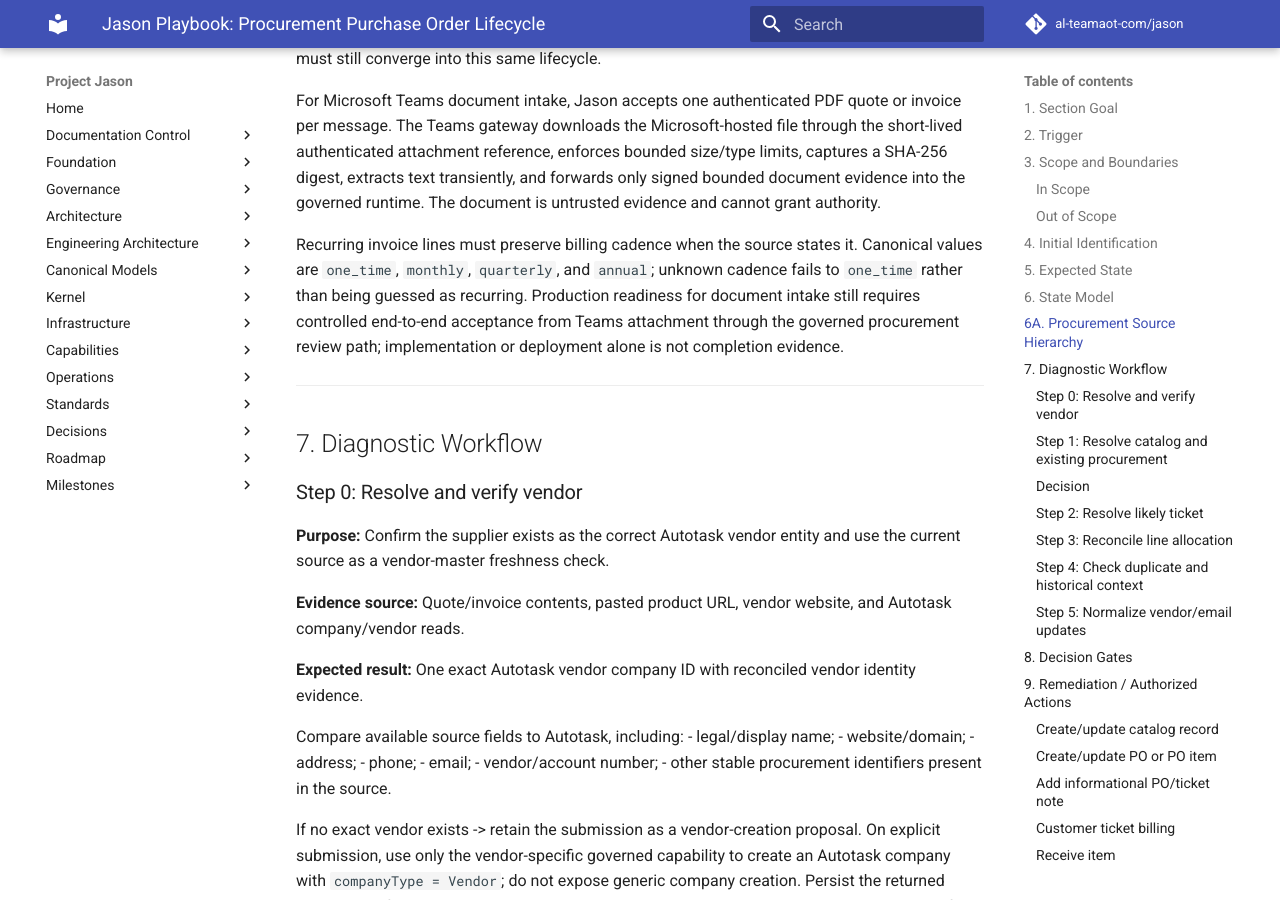
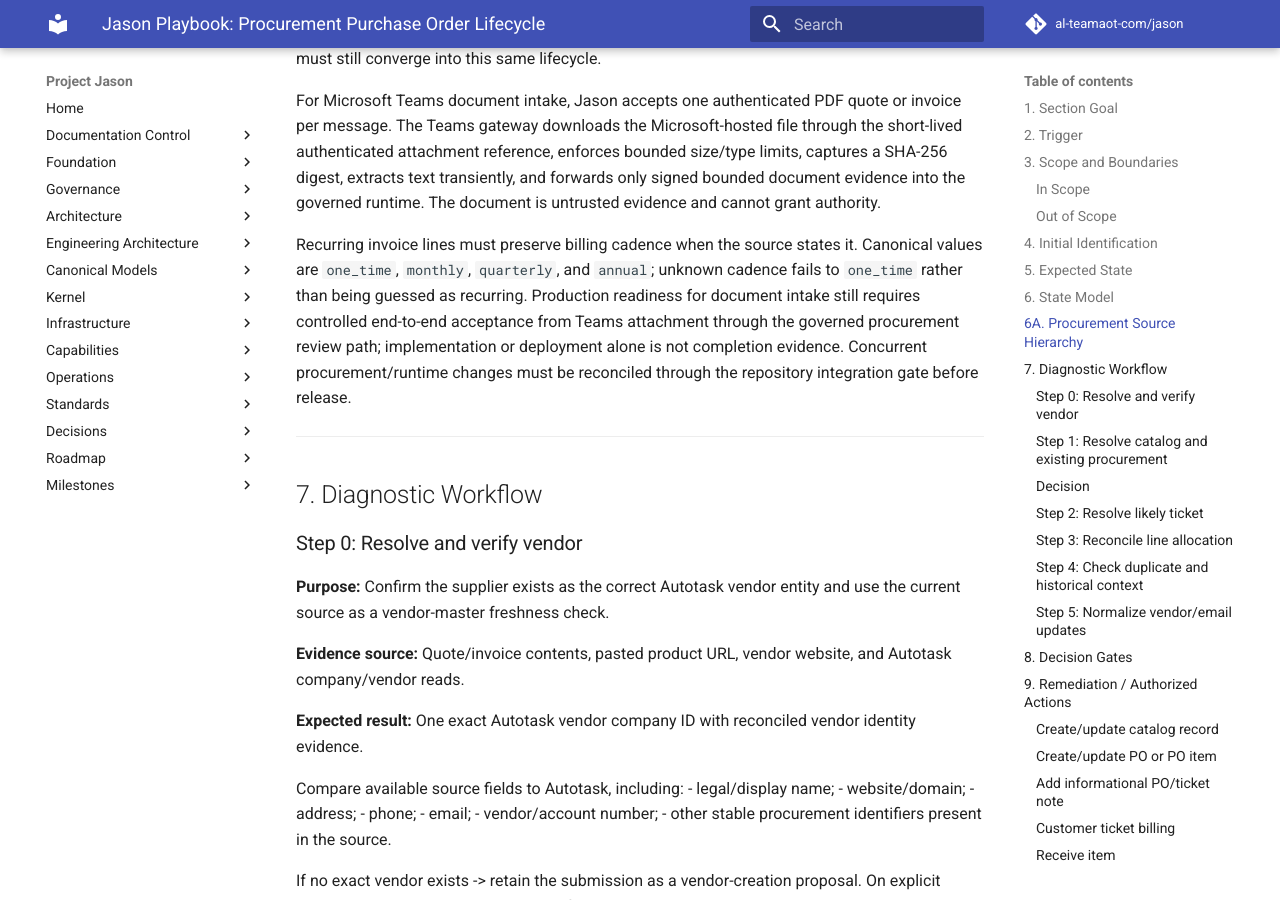
Before and after one commit to al-teamaot-com/jason, an MkDocs documentation site: the page built from docs/playbooks/Jason-Procurement-PO-Lifecycle.md, in a window 1280 px wide and 900 px high, scrolled down 4480 px. Built offline with MkDocs 1.6.1 and Material for MkDocs 9.7.7, drawn with Linux system fonts in a browser that asks for light colours; comment, search, counter and statistics services are not loaded.

Commit message:
Record procurement integration coordination gate

```diff
--- a/docs/playbooks/Jason-Procurement-PO-Lifecycle.md
+++ b/docs/playbooks/Jason-Procurement-PO-Lifecycle.md
@@ -191,6 +191,7 @@
 
 Recurring invoice lines must preserve billing cadence when the source states it. Canonical values are `one_time`, `monthly`, `quarterly`, and `annual`; unknown cadence fails to `one_time` rather than being guessed as recurring.
 Production readiness for document intake still requires controlled end-to-end acceptance from Teams attachment through the governed procurement review path; implementation or deployment alone is not completion evidence.
+Concurrent procurement/runtime changes must be reconciled through the repository integration gate before release.
 
 ---
 
```
